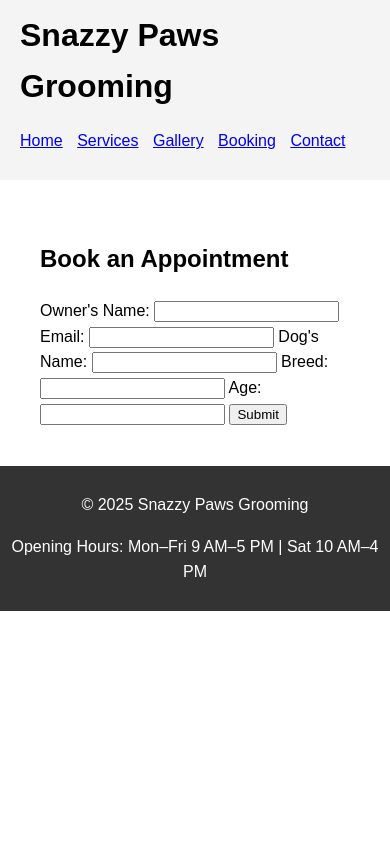
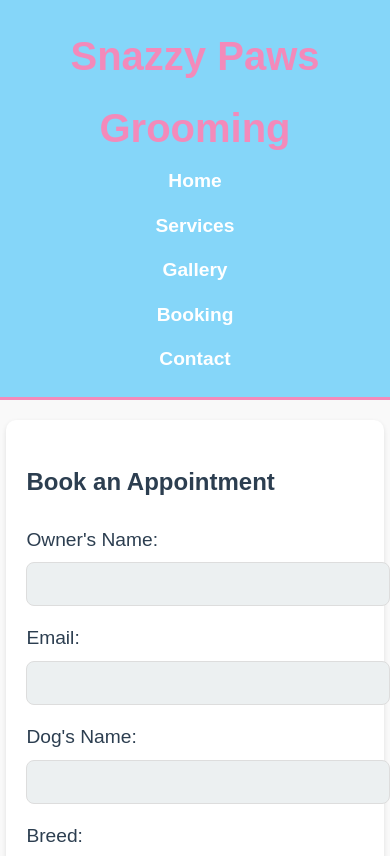
Before and after one commit to Coconut379/snazzy-paws, a plain HTML site: page booking.html in a window 390 px wide. Shown: the top 856 px of the page. Drawn offline with Linux system fonts and the light colour scheme.

Commit message:
Update styles.css
Updated colour scheme to match banner image, updated the font and added responsive design for images.

```diff
--- a/css/styles.css
+++ b/css/styles.css
@@ -1,52 +1,196 @@
+/* General Styles */
 body {
-  font-family: Arial, sans-serif;
+  font-family: 'Poppins', sans-serif;
   margin: 0;
   padding: 0;
-  line-height: 1.6;
+  line-height: 1.8;
+  background-color: #f9f9f9; /* Light beige background */
+  color: #2c3e50; /* Deep grey for text */
+  display: flex;
+  flex-direction: column;
+  min-height: 100vh; /* Full viewport height */
 }
 
+/* Header */
 header {
-  background: #f4f4f4;
-  padding: 10px 20px;
+  background-color: #85d6f9; /* Blue from the girl's apron */
+  padding: 20px;
+  border-bottom: 3px solid #f38aba; /* Pink from "PAWS" */
+  text-align: center;
+  color: #ffffff; /* White text for contrast */
 }
 
 header h1 {
   margin: 0;
+  font-size: 2.5rem; /* Larger font size */
+  color: #f38aba; /* Pink branding color */
+  font-weight: bold;
 }
 
+/* Navigation */
 nav ul {
   list-style: none;
   padding: 0;
+  margin: 0;
+  display: flex;
+  justify-content: center;
+  gap: 20px;
 }
 
 nav ul li {
   display: inline;
-  margin-right: 10px;
 }
 
-section {
-  margin: 20px;
-  padding: 20px;
+nav ul li a {
+  text-decoration: none;
+  color: #ffffff; /* White links */
+  font-weight: bold;
+  font-size: 1.2rem; /* Larger text for links */
 }
 
-footer {
-  background: #333;
-  color: #fff;
-  text-align: center;
-  padding: 10px 0;
+nav ul li a:hover,
+nav ul li a:focus {
+  color: #f38aba; /* Pink hover/focus */
+  outline: 2px dashed #ffffff; /* White focus outline */
 }
 
-/* Gallery-Specific Styles */
+/* Footer */
+footer {
+  background-color: #85d6f9; /* Blue footer */
+  color: #ffffff;
+  text-align: center;
+  padding: 15px 0;
+  border-top: 3px solid #f38aba; /* Pink accent */
+  margin-top: auto; /* Sticky footer */
+}
+
+footer p {
+  margin: 5px 0;
+}
+
+/* Main Content */
+main {
+  max-width: 1100px;
+  margin: 20px auto;
+  padding: 20px;
+  background: #ffffff; /* White for content areas */
+  border-radius: 10px;
+  box-shadow: 0 2px 5px rgba(0, 0, 0, 0.1);
+  flex-grow: 1; /* Push footer to bottom */
+}
+
+/* Responsive Banner Image */
+.banner-image {
+  width: 100%; /* Ensure the banner spans the width of the viewport */
+  max-height: 400px; /* Limit the banner height for better appearance */
+  object-fit: cover; /* Ensures the image fills the space while cropping excess */
+}
+
+@media (max-width: 768px) {
+  .banner-image {
+    max-height: 250px; /* Smaller height for mobile screens */
+  }
+}
+
+/* Forms */
+form label {
+  display: block;
+  margin-bottom: 5px;
+  color: #2c3e50;
+  font-size: 1.2rem; /* Larger font for form labels */
+}
+
+form input,
+form textarea,
+form select {
+  width: 100%;
+  padding: 12px; /* Increased padding for larger inputs */
+  margin-bottom: 15px;
+  border: 1px solid #ddd;
+  border-radius: 8px; /* Slightly rounded corners */
+  background-color: #ecf0f1; /* Light grey */
+  font-size: 1rem; /* Larger input text */
+}
+
+form input:focus,
+form textarea:focus {
+  outline: none;
+  border-color: #85d6f9; /* Blue focus */
+  box-shadow: 0 0 5px rgba(133, 214, 249, 0.5);
+}
+
+button {
+  background-color: #f38aba; /* Pink buttons */
+  color: #ffffff;
+  border: none;
+  padding: 10px 20px;
+  border-radius: 5px;
+  font-size: 1.2rem; /* Larger button text */
+  cursor: pointer;
+}
+
+button:hover,
+button:focus {
+  background-color: #f279a7; /* Slightly darker pink */
+}
+
+/* Table */
+table {
+  width: 100%;
+  border-collapse: collapse;
+  margin: 20px 0;
+}
+
+table th,
+table td {
+  border: 1px solid #ddd;
+  padding: 12px;
+  text-align: left;
+  font-size: 1.1rem; /* Slightly larger font size */
+}
+
+table th {
+  background-color: #85d6f9; /* Blue header */
+  color: #ffffff; /* White text */
+}
+
+table tr:nth-child(even) {
+  background-color: #f9f9f9; /* Light beige rows */
+}
+
+table tr:hover {
+  background-color: #f38aba; /* Pink row hover */
+  color: #ffffff;
+}
+
+/* Gallery Grid */
 .gallery-grid {
   display: grid;
-  grid-template-columns: repeat(4, 1fr); /* 4 columns */
-  gap: 10px; /* Spacing between images */
-  padding: 20px;
+  grid-template-columns: repeat(4, 1fr); /* 4x4 grid */
+  gap: 20px;
 }
 
 .gallery-grid img {
-  width: 100%; /* Full width of the grid cell */
-  height: auto; /* Maintain aspect ratio */
-  border: 2px solid #ccc; /* Light gray border around images */
-  border-radius: 5px; /* Rounded corners */
+  width: 100%;
+  height: auto;
+  border: 3px solid #f38aba; /* Pink border */
+  border-radius: 10px;
+  transition: transform 0.3s ease, box-shadow 0.3s ease;
 }
+
+.gallery-grid img:hover {
+  transform: scale(1.1); /* Slight zoom effect */
+  box-shadow: 0 4px 10px rgba(0, 0, 0, 0.2); /* Elevated shadow */
+}
+
+/* Responsive Design */
+@media (max-width: 768px) {
+  nav ul {
+    flex-direction: column;
+    gap: 10px;
+  }
+
+  .gallery-grid {
+    grid-template-columns: repeat(2, 1fr); /* 2 columns on smaller screens */
+  }
+}
```
